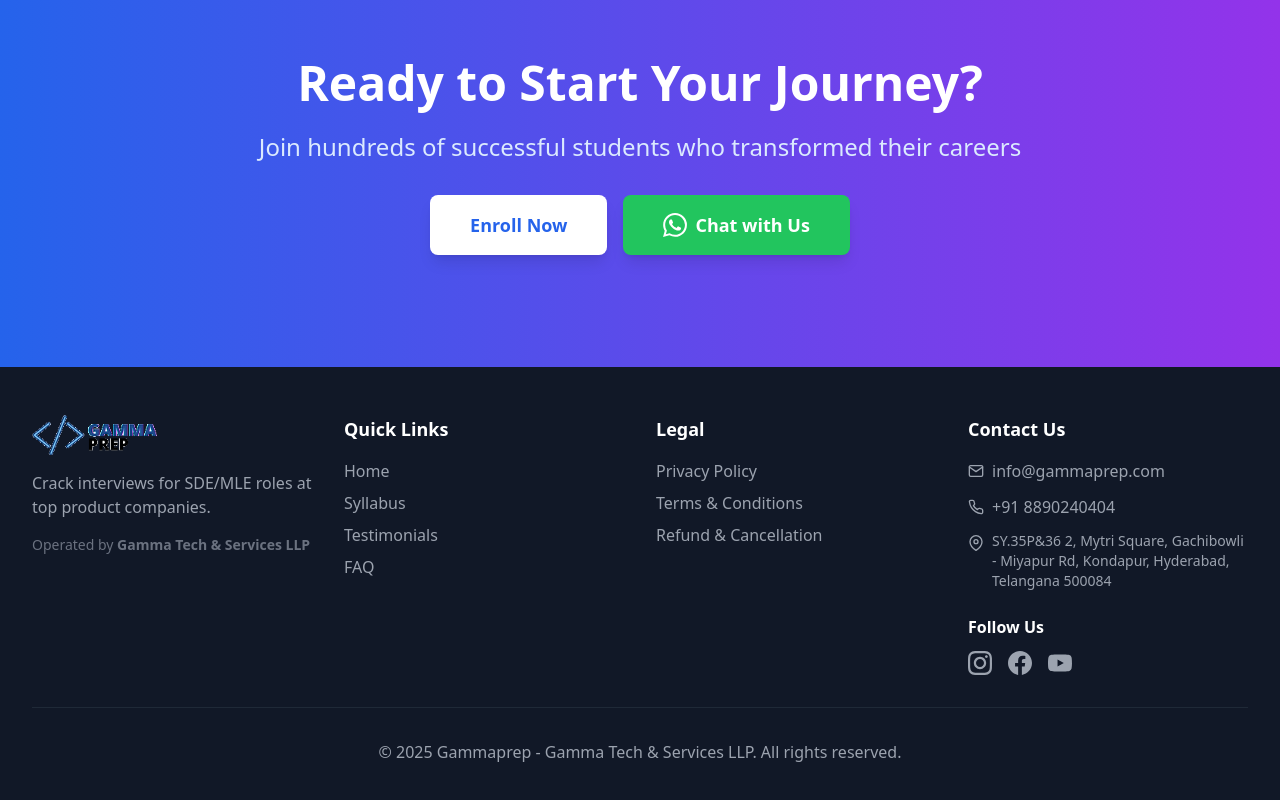
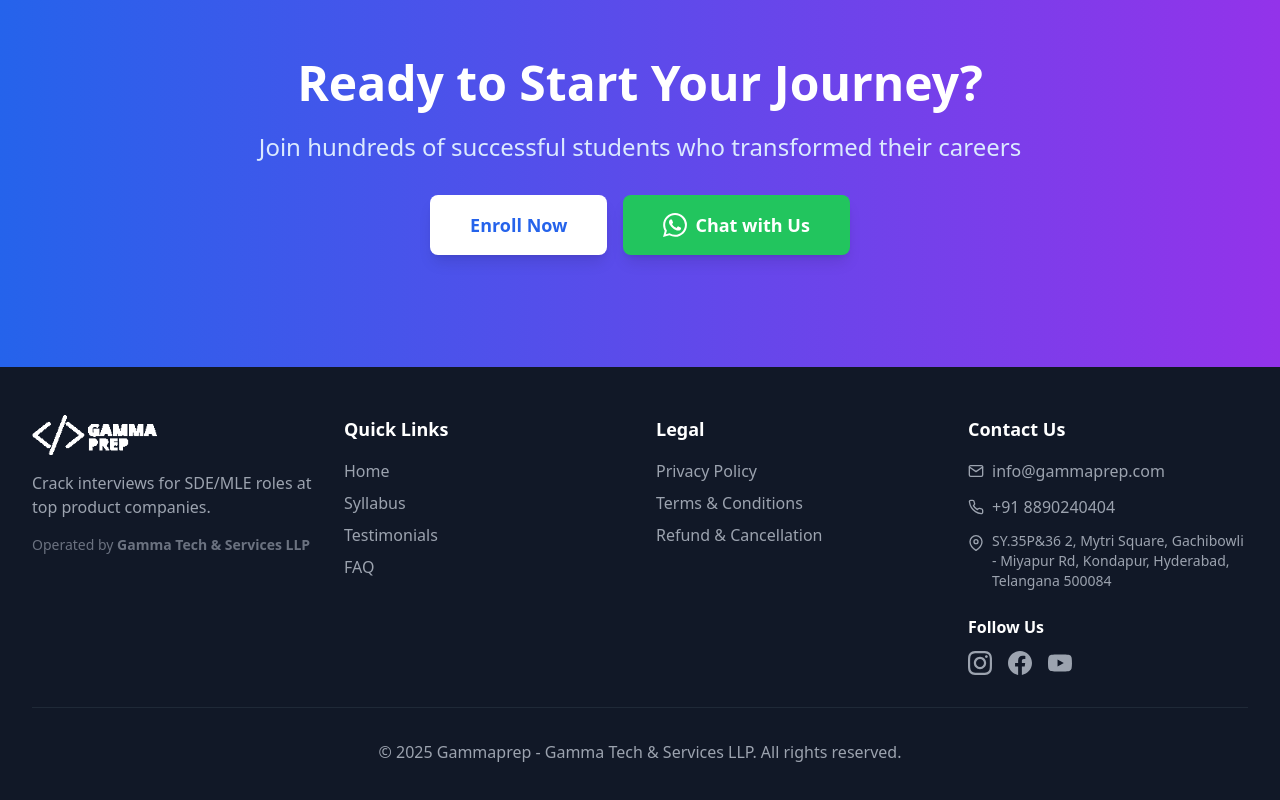
Before and after one commit to vaibhav196606/GammaprepCode, a Next.js app in the folder frontend/: page / in a window 1280 px wide. Shown: the part 4177-4977 px from the top of the page. Built offline with nearby package versions, Linux system fonts and the light colour scheme; no server answers.

Commit message:
Update favicon to gammaprep_favicon.png and make footer logo pure white

```diff
--- a/frontend/components/Footer.js
+++ b/frontend/components/Footer.js
@@ -10,7 +10,7 @@ export default function Footer() {
             <img
               src="/gammaprep_logo_main.png"
               alt="Gammaprep Logo"
-              className="h-10 w-auto mb-4"
+              className="h-10 w-auto mb-4 brightness-0 invert"
             />
             <p className="text-gray-400 mb-4">
               Crack interviews for SDE/MLE roles at top product companies.
--- a/frontend/components/SEOHead.js
+++ b/frontend/components/SEOHead.js
@@ -37,8 +37,9 @@ export default function SEOHead({
       {/* Canonical URL */}
       <link rel="canonical" href={url} />
 
-      {/* Favicon */}
-      <link rel="icon" href="/favicon.ico" />
+            {/* Favicon */}
+            <link rel="icon" href="/gammaprep_favicon.png" />
+            <link rel="apple-touch-icon" href="/gammaprep_favicon.png" />
       <link rel="apple-touch-icon" href="/apple-touch-icon.png" />
 
       {/* Additional Meta Tags */}
```
Also changed, not shown: frontend/public/gammaprep_favicon.png (added).
